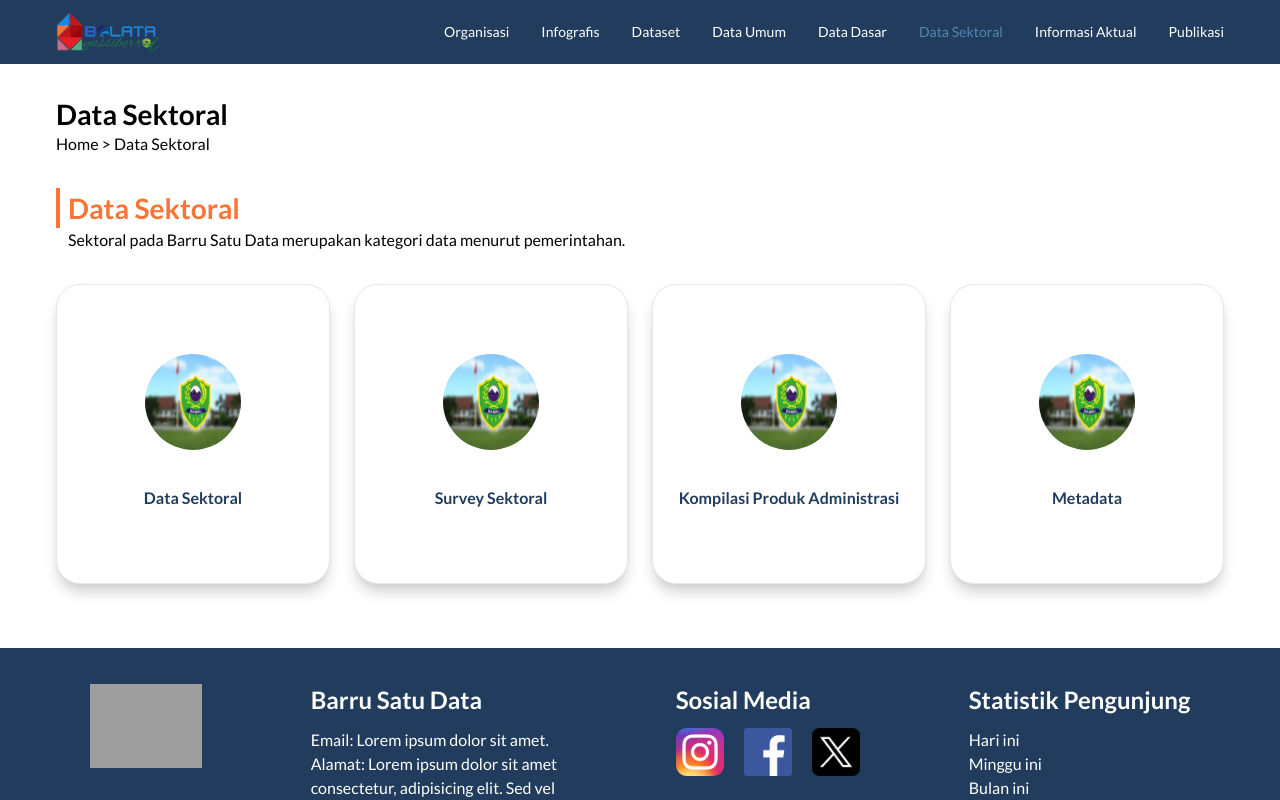
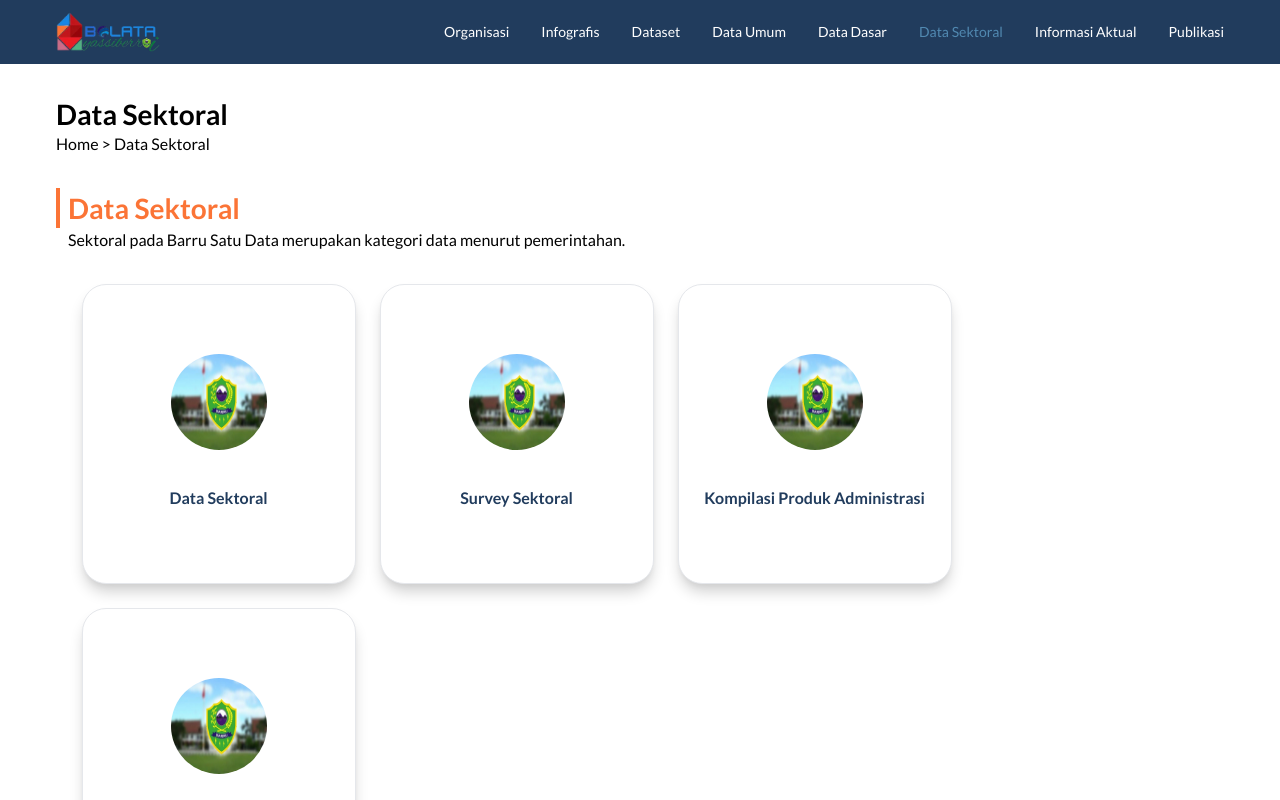
Before and after one commit to Tim-KP-SatuData-Barru/SatuData-Barru, a Next.js app: page /data-sektoral in a window 1280 px wide. Shown: the top 800 px of the page. Built offline with nearby package versions, Linux system fonts and the light colour scheme; grey boxes are pictures that could not be loaded.

Commit message:
fix: changed cards alignment to be centered in page

```diff
--- a/app/data-sektoral/page.tsx
+++ b/app/data-sektoral/page.tsx
@@ -46,7 +46,7 @@ function DataSektoral(){
           </p>
         </section>
 
-        <section className="flex flex-wrap gap-6 mb-16">
+        <section className="flex flex-wrap gap-6 mb-16 mx-[2vw]">
           {dataSektoralItems.map((data) => (
             <DataCard key={data.id} title={data.title} imgsrc={data.imgsrc} />
           ))}
```
